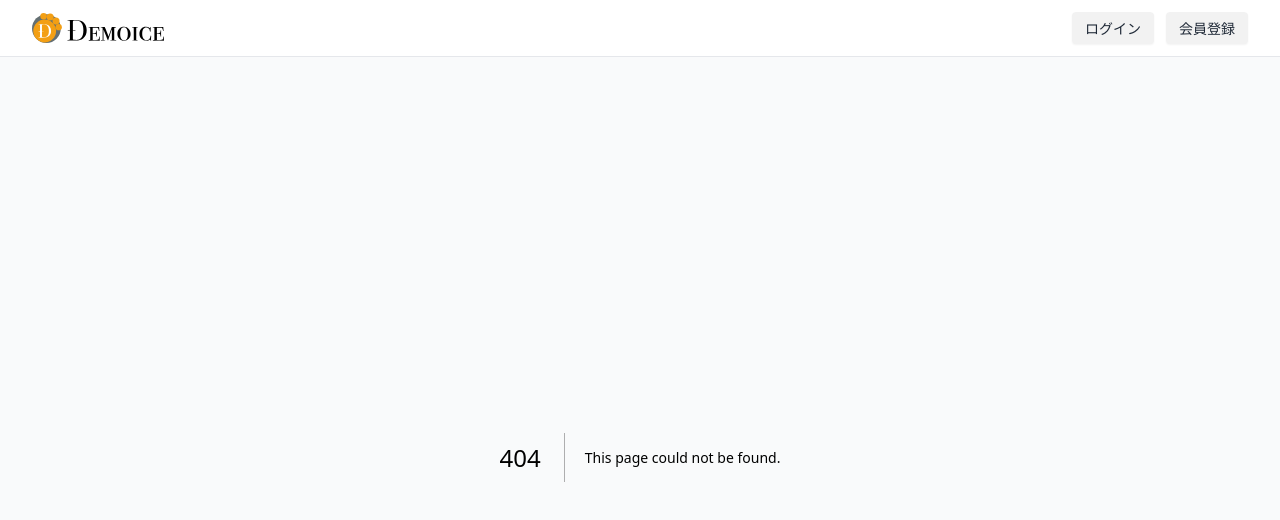
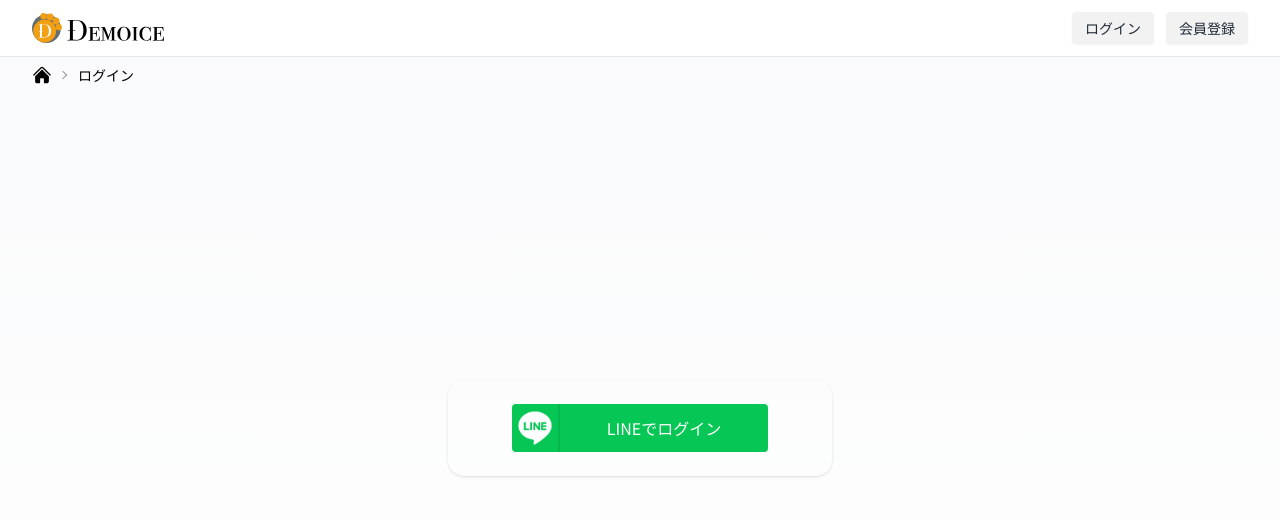
Before and after one commit to demoice-jp/demoice, a Next.js app: page /auth/signin in a window 1280 px wide. Before the commit this address had no page. Shown: the top 520 px of the page. Built offline with nearby package versions, Linux system fonts and the light colour scheme.

Commit message:
#11 ログインページの作成

```diff
--- /dev/null
+++ b/src/app/auth/signin/page.tsx
@@ -0,0 +1,35 @@
+import { signIn } from "@/auth";
+import Breadcrumbs from "@/components/breadcrumbs";
+import LineButton from "@/components/widget/line-button";
+
+export default function Page() {
+  return (
+    <div className="flex-col-center">
+      <Breadcrumbs currentPage="ログイン" />
+      <main className="fixed-full-with-headers flex-col-center">
+        <section className="flex-col-center justify-center h-full max-w-xs md:max-w-sm">
+          <div className="card w-full -mt-9 p-6">
+            <div className="flex-col-center items-center px-10">
+              <form
+                className="w-full"
+                action={async () => {
+                  "use server";
+                  await signIn("line", {
+                    redirectTo: "/",
+                  });
+                }}
+              >
+                <LineButton
+                  btnProps={{
+                    type: "submit",
+                  }}
+                  text="LINEでログイン"
+                />
+              </form>
+            </div>
+          </div>
+        </section>
+      </main>
+    </div>
+  );
+}
```
